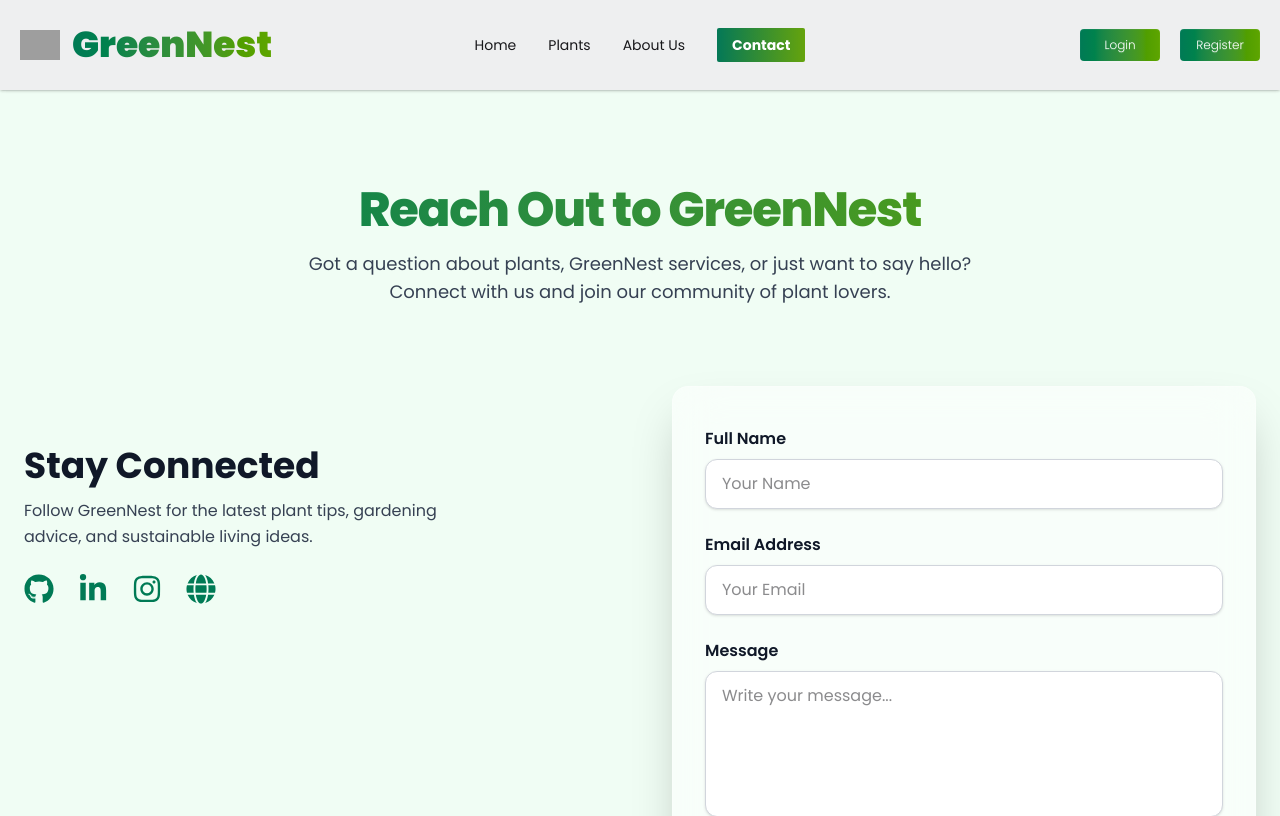
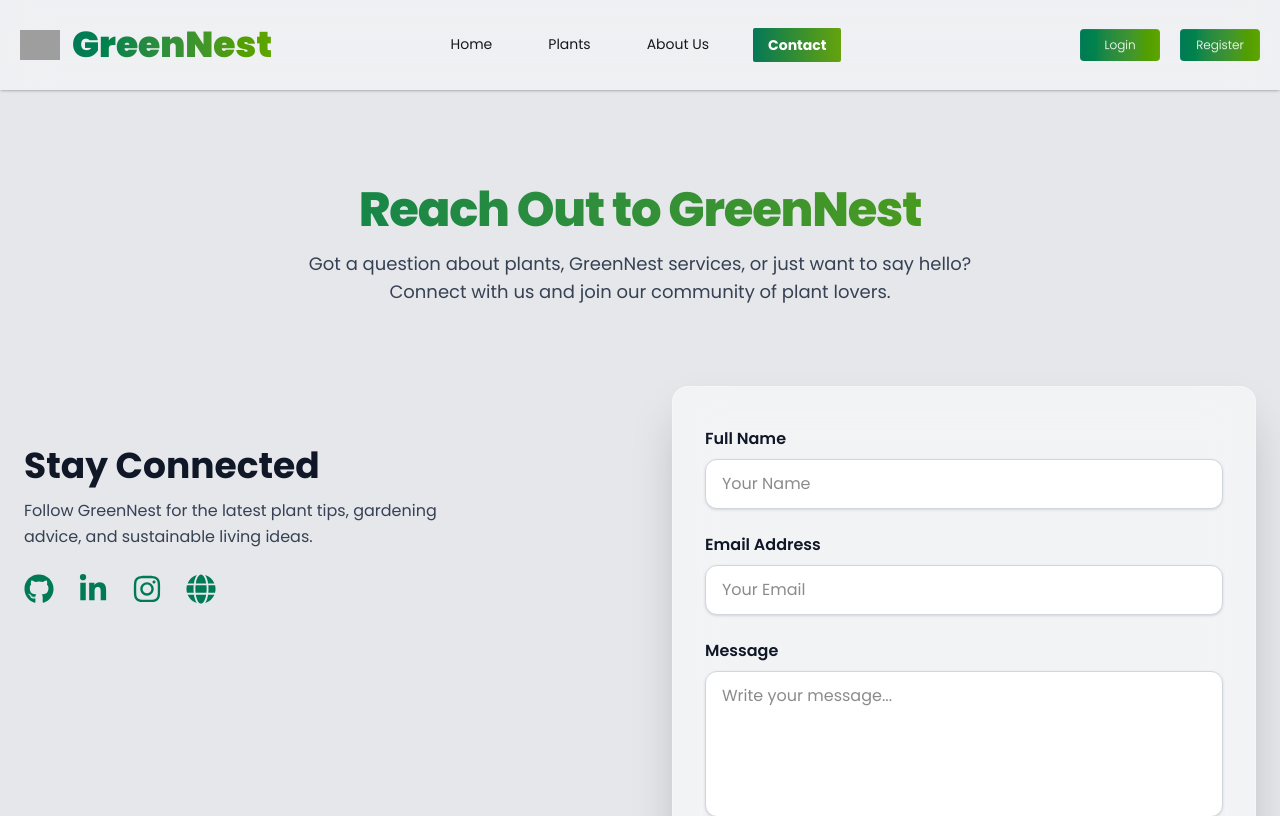
Before and after one commit to syedshafinahmed/GreenNest, a React (Vite) app: page /contact in a window 1280 px wide. Shown: the top 816 px of the page. Built offline with nearby package versions, Linux system fonts and the light colour scheme; no server answers; grey boxes are pictures that could not be loaded.

Commit message:
Fixed responsiveness

```diff
--- a/src/Components/Contact/Contact.jsx
+++ b/src/Components/Contact/Contact.jsx
@@ -33,7 +33,7 @@ const Contact = () => {
   );
 
   return (
-    <div className="max-w-7xl mx-auto px-6 py-24 bg-green-50">
+    <div className="max-w-7xl mx-auto px-6 py-24">
       <motion.h1
         initial={{ opacity: 0, y: -20 }}
         animate={{ opacity: 1, y: 0 }}
@@ -53,13 +53,13 @@ const Contact = () => {
 
         <motion.div
           data-aos="fade-right"
-          className="flex flex-col items-center md:items-start py-15"
+          className="flex flex-col items-center md:items-start py-15 order-2 md:order-1"
         >
           <h2 className="text-3xl md:text-4xl font-bold text-gray-900">
             Stay Connected
           </h2>
 
-          <p className="text-gray-700 mt-3 leading-relaxed max-w-md">
+          <p className="text-gray-700 text-center md:text-start mt-3 leading-relaxed max-w-md">
             Follow GreenNest for the latest plant tips, gardening advice, and sustainable living ideas.
           </p>
 
@@ -85,7 +85,7 @@ const Contact = () => {
           animate={{ opacity: 1 }}
           transition={{ delay: 0.25 }}
           className="bg-white/50 backdrop-blur-xl px-8 py-10 rounded-2xl shadow-2xl
-                     border border-white/30 space-y-6"
+                     border border-white/30 space-y-6 order-1 md:order-2"
         >
 
           <FormField
--- a/src/Components/Hero/Slider.jsx
+++ b/src/Components/Hero/Slider.jsx
@@ -10,7 +10,7 @@ const Slider = ({ data }) => {
   return (
     <div className='mt-13'>
       <main>
-        <div className='max-w-7xl h-[70vh] mx-auto pt-4 px-5'>
+        <div className='max-w-7xl h-auto md:h-[70vh] mx-auto pt-4 px-5'>
           <Swiper className="slider" modules={[Pagination, Autoplay]}
             spaceBetween={20}
             slidesPerView={4}
--- a/src/Components/Navbar/Navbar.jsx
+++ b/src/Components/Navbar/Navbar.jsx
@@ -1,8 +1,113 @@
+// import React, { use } from 'react';
+// import { NavLink } from 'react-router';
+// import leaves from '../../assets/leaves.png'
+// import { AuthContext } from '../Provider/AuthProvider';
+// import { toast } from 'react-toastify';
+// const Navbar = () => {
+
+//   const { user, logOut } = use(AuthContext);
+
+//   const handleLogOut = () => {
+//     logOut()
+//       .then(() => {
+//         toast.success("Logged Out Successfully");
+//       })
+//       .catch(error => {
+//         console.log(error.message);
+//       })
+//   }
+
+//   const links = (
+//     <>
+//       <li><NavLink className="hover:scale-105 transition text-sm" to="/">Home</NavLink></li>
+//       <li><NavLink className="hover:scale-105 transition text-sm" to="/plants">Plants</NavLink></li>
+//       <li><NavLink className="hover:scale-105 transition text-sm" to="/about-us">About Us</NavLink></li>
+//       <li><NavLink className="hover:scale-105 transition text-sm" to="/contact">Contact</NavLink></li>
+
+//       {user && (
+//         <li>
+//           <NavLink className="hover:scale-105 transition text-sm" to="/profile">Profile</NavLink>
+//         </li>
+//       )}
+//     </>
+//   );
+
+//   return (
+//     <div className=' w-full sticky top-0 z-50 bg-base-200/70 shadow-sm'>
+//       <div className='max-w-7xl mx-auto'>
+//         <div className="navbar border-none shadow-sm p-5">
+//           <div className="navbar-start">
+//             <div className="dropdown">
+//               <div tabIndex={0} role="button" className="btn btn-ghost lg:hidden">
+//                 <svg xmlns="http://www.w3.org/2000/svg" className="h-5 w-5" fill="none" viewBox="0 0 24 24" stroke="currentColor"> <path strokeLinecap="round" strokeLinejoin="round" strokeWidth="2" d="M4 6h16M4 12h8m-8 6h16" /> </svg>
+//               </div>
+//               <ul
+//                 tabIndex="-1"
+//                 className="menu menu-sm dropdown-content
+//              backdrop-blur-xl bg-white/20
+//              rounded-xl shadow-lg
+//              mt-3 p-4 w-40"
+//               >
+//                 {links}
+//               </ul>
+//             </div>
+
+//             <div className="text-xl flex justify-center items-center gap-x-1 md:gap-x-3">
+//               <img className='w-4 md:w-10' src={leaves} alt="" />
+//               <NavLink to='/'><p className="text-xl md:text-4xl font-black bg-linear-to-r from-emerald-700 to-lime-600 bg-clip-text text-transparent">GreenNest</p></NavLink>
+//             </div>
+
+//           </div>
+//           <div className="navbar-center hidden lg:flex">
+//             <ul className="menu menu-horizonal px-1">
+//               {links}
+//             </ul>
+//           </div>
+
+//           <div className="navbar-end flex gap-x-5">
+//             {
+//               user ? (<div className="dropdown dropdown-end">
+//                 <label tabIndex={0} className="btn btn-ghost btn-circle avatar">
+//                   <div className="w-10 rounded-full border-2 border-emerald-700">
+//                     <img src={user.photoURL} referrerPolicy="no-referrer" alt="User" />
+//                   </div>
+//                 </label>
+//                 <ul
+//                   tabIndex={0}
+//                   className="menu menu-sm dropdown-content bg-white rounded-box mt-3 w-44 shadow-lg"
+//                 >
+//                   <li className="text-center mb-3 text-gray-700 font-semibold">
+//                     {user.displayName}
+//                   </li>
+//                   <li>
+//                     <button onClick={handleLogOut} className="btn w-full text-xs md:text-base bg-linear-to-r from-emerald-700 to-lime-600 text-white hover:scale-105 transition">Logout</button>
+//                   </li>
+//                 </ul>
+//               </div>) :
+//                 (<div className='flex gap-x-2 md:gap-x-5'>
+//                   <NavLink to="/login"><button className="btn btn-xs md:btn md:btn-sm text-xs font-light w-20 border-none bg-linear-to-r from-emerald-700 to-lime-600 text-white hover:scale-105 transition">Login</button></NavLink>
+//                   <NavLink to="/register"><button className="btn btn-xs md:btn md:btn-sm text-xs font-light w-20 border-none bg-linear-to-r from-emerald-700 to-lime-600 text-white hover:scale-105 transition">Register</button></NavLink>
+//                 </div>)
+//             }
+
+//           </div>
+//         </div>
+//       </div>
+//     </div>
+
+//   );
+// };
+
+// export default Navbar;
+
+
+
 import React, { use } from 'react';
 import { NavLink } from 'react-router';
 import leaves from '../../assets/leaves.png'
 import { AuthContext } from '../Provider/AuthProvider';
 import { toast } from 'react-toastify';
+
 const Navbar = () => {
 
   const { user, logOut } = use(AuthContext);
@@ -17,31 +122,34 @@ const Navbar = () => {
       })
   }
 
-  const links =
+  const links = (
     <>
-      <nav className='flex gap-x-8 justify-center items-center '>
-        <NavLink className="hover:scale-105 transition text-xs md:text-sm" to='/'>Home</NavLink>
-        <NavLink className="hover:scale-105 transition text-xs md:text-sm" to='/plants'>Plants</NavLink>
-        <NavLink className="hover:scale-105 transition text-xs md:text-sm" to='/about-us'>About Us</NavLink>
-        <NavLink className="hover:scale-105 transition text-xs md:text-sm" to='/contact'>Contact</NavLink>
-        {
-          user && <>
-            <NavLink className="hover:scale-105 transition text-xs md:text-sm" to='/profile'>Profile</NavLink></>
-        }
-      </nav>
+      <li><NavLink className="hover:scale-105 transition text-sm" to="/">Home</NavLink></li>
+      <li><NavLink className="hover:scale-105 transition text-sm" to="/plants">Plants</NavLink></li>
+      <li><NavLink className="hover:scale-105 transition text-sm" to="/about-us">About Us</NavLink></li>
+      <li><NavLink className="hover:scale-105 transition text-sm" to="/contact">Contact</NavLink></li>
+      {user && (
+        <li>
+          <NavLink className="hover:scale-105 transition text-sm" to="/profile">Profile</NavLink>
+        </li>
+      )}
     </>
+  );
+
   return (
-    <div className=' w-full sticky top-0 z-50 bg-base-200/70 shadow-sm'>
+    <div className='w-full sticky top-0 z-50 backdrop-blur-xl bg-white/40 shadow-sm'>
       <div className='max-w-7xl mx-auto'>
         <div className="navbar border-none shadow-sm p-5">
+
           <div className="navbar-start">
             <div className="dropdown">
               <div tabIndex={0} role="button" className="btn btn-ghost lg:hidden">
-                <svg xmlns="http://www.w3.org/2000/svg" className="h-5 w-5" fill="none" viewBox="0 0 24 24" stroke="currentColor"> <path strokeLinecap="round" strokeLinejoin="round" strokeWidth="2" d="M4 6h16M4 12h8m-8 6h16" /> </svg>
+                <svg xmlns="http://www.w3.org/2000/svg" className="h-5 w-5" fill="none" viewBox="0 0 24 24" stroke="currentColor">
+                  <path strokeLinecap="round" strokeLinejoin="round" strokeWidth="2" d="M4 6h16M4 12h16M4 18h16" />
+                </svg>
               </div>
-              <ul
-                tabIndex="-1"
-                className="menu menu-sm dropdown-content bg-base-100 rounded-box z-1 mt-3 w-auto p-2 shadow">
+
+              <ul tabIndex={-1} className="menu menu-sm dropdown-content mt-3 p-4 w-40 rounded-xl shadow-lg backdrop-blur-xl bg-white/70 flex flex-col gap-y-1">
                 {links}
               </ul>
             </div>
@@ -50,45 +158,44 @@ const Navbar = () => {
               <img className='w-4 md:w-10' src={leaves} alt="" />
               <NavLink to='/'><p className="text-xl md:text-4xl font-black bg-linear-to-r from-emerald-700 to-lime-600 bg-clip-text text-transparent">GreenNest</p></NavLink>
             </div>
+          </div>
 
-          </div>
           <div className="navbar-center hidden lg:flex">
-            <ul className="menu menu-horizonal px-1">
+            <ul className="menu menu-horizontal px-1 flex flex-row gap-x-8">
               {links}
             </ul>
           </div>
 
           <div className="navbar-end flex gap-x-5">
-            {
-              user ? (<div className="dropdown dropdown-end">
+            {user ? (
+              <div className="dropdown dropdown-end">
                 <label tabIndex={0} className="btn btn-ghost btn-circle avatar">
                   <div className="w-10 rounded-full border-2 border-emerald-700">
                     <img src={user.photoURL} referrerPolicy="no-referrer" alt="User" />
                   </div>
                 </label>
-                <ul
-                  tabIndex={0}
-                  className="menu menu-sm dropdown-content bg-white rounded-box mt-3 w-44 shadow-lg"
-                >
-                  <li className="text-center mb-3 text-gray-700 font-semibold">
-                    {user.displayName}
-                  </li>
+                <ul tabIndex={0} className="menu menu-sm dropdown-content bg-white rounded-box mt-3 w-44 shadow-lg">
+                  <li className="text-center mb-3 text-gray-700 font-semibold">{user.displayName}</li>
                   <li>
                     <button onClick={handleLogOut} className="btn w-full text-xs md:text-base bg-linear-to-r from-emerald-700 to-lime-600 text-white hover:scale-105 transition">Logout</button>
                   </li>
                 </ul>
-              </div>) :
-                (<div className='flex gap-x-2 md:gap-x-5'>
-                  <NavLink to="/login"><button className="btn btn-xs md:btn md:btn-sm text-xs font-light w-20 border-none bg-linear-to-r from-emerald-700 to-lime-600 text-white hover:scale-105 transition">Login</button></NavLink>
-                  <NavLink to="/register"><button className="btn btn-xs md:btn md:btn-sm text-xs font-light w-20 border-none bg-linear-to-r from-emerald-700 to-lime-600 text-white hover:scale-105 transition">Register</button></NavLink>
-                </div>)
-            }
+              </div>
+            ) : (
+              <div className='flex gap-x-2 md:gap-x-5'>
+                <NavLink to="/login">
+                  <button className="btn btn-xs md:btn md:btn-sm text-xs font-light w-20 border-none bg-linear-to-r from-emerald-700 to-lime-600 text-white hover:scale-105 transition">Login</button>
+                </NavLink>
+                <NavLink to="/register">
+                  <button className="btn btn-xs md:btn md:btn-sm text-xs font-light w-20 border-none bg-linear-to-r from-emerald-700 to-lime-600 text-white hover:scale-105 transition">Register</button>
+                </NavLink>
+              </div>
+            )}
+          </div>
 
-          </div>
         </div>
       </div>
     </div>
-
   );
 };
 
--- a/src/Components/PlantDetails/PlantDetails.jsx
+++ b/src/Components/PlantDetails/PlantDetails.jsx
@@ -68,7 +68,7 @@ const PlantDetails = ({ dataPromise }) => {
         </div>
       </div>
 
-      <div data-aos="fade-right" className="mt-10 mx-auto px-5 py-20 md:px-0">
+      <div data-aos="fade-right" className="mt-5 md:mt-10 mx-auto px-5 py-20 md:px-0">
         <div className="flex flex-wrap gap-5 justify-start">
           {[
             { label: "Slogan", icon: <RiVoiceprintFill />, color: "bg-gradient-to-r from-emerald-700 to-lime-600" },
@@ -96,7 +96,7 @@ const PlantDetails = ({ dataPromise }) => {
           initial={{ opacity: 0, y: 10 }}
           animate={{ opacity: 1, y: 0 }}
           transition={{ duration: 0.3 }}
-          className="mt-6 p-6 rounded-2xl bg-basae-200 shadow-md text-gray-700 min-h-20 flex items-center justify-start text-center"
+          className="mt-2 md:mt-6 p-6 rounded-2xl bg-basae-200 shadow-md text-gray-700 min-h-20 flex items-center justify-start text-center"
         >
           {activeTab === "Slogan" && <p className="text-lg font-semibold">{plant.slogan}</p>}
           {activeTab === "Provider" && <p className="text-lg font-semibold">{plant.providerName}</p>}
--- a/src/Components/PlantWeek/PlantWeek.jsx
+++ b/src/Components/PlantWeek/PlantWeek.jsx
@@ -105,7 +105,7 @@ const PlantWeek = ({ data }) => {
               transition={{ delay: 0.45 }}
             >
               <InfoItem icon={<FaStar size={40} />} label="Rating" value={`${plant.rating} ⭐`} />
-              <InfoItem icon={<FaTag size={40} />} label="Price" value={plant.price} />
+              <InfoItem icon={<FaTag size={40} />} label="Price" value={`৳ ${plant.price}`} />
               <InfoItem icon={<FaBoxOpen size={40} />} label="Stock" value={plant.availableStock} />
               <InfoItem icon={<MdCategory size={40} />} label="Category" value={plant.category} />
             </motion.div>
--- a/src/index.css
+++ b/src/index.css
@@ -20,7 +20,7 @@
   font-style: normal;
 }
 
-nav .active {
+li .active {
   /* color: #65A30D; */
   font-weight: bold;
   padding: 7px 15px;
```
Also changed, not shown: src/Components/AboutUs/AboutUs.jsx (+2 -5 lines), src/Components/Plants/Plants.jsx (+140 -15 lines).
